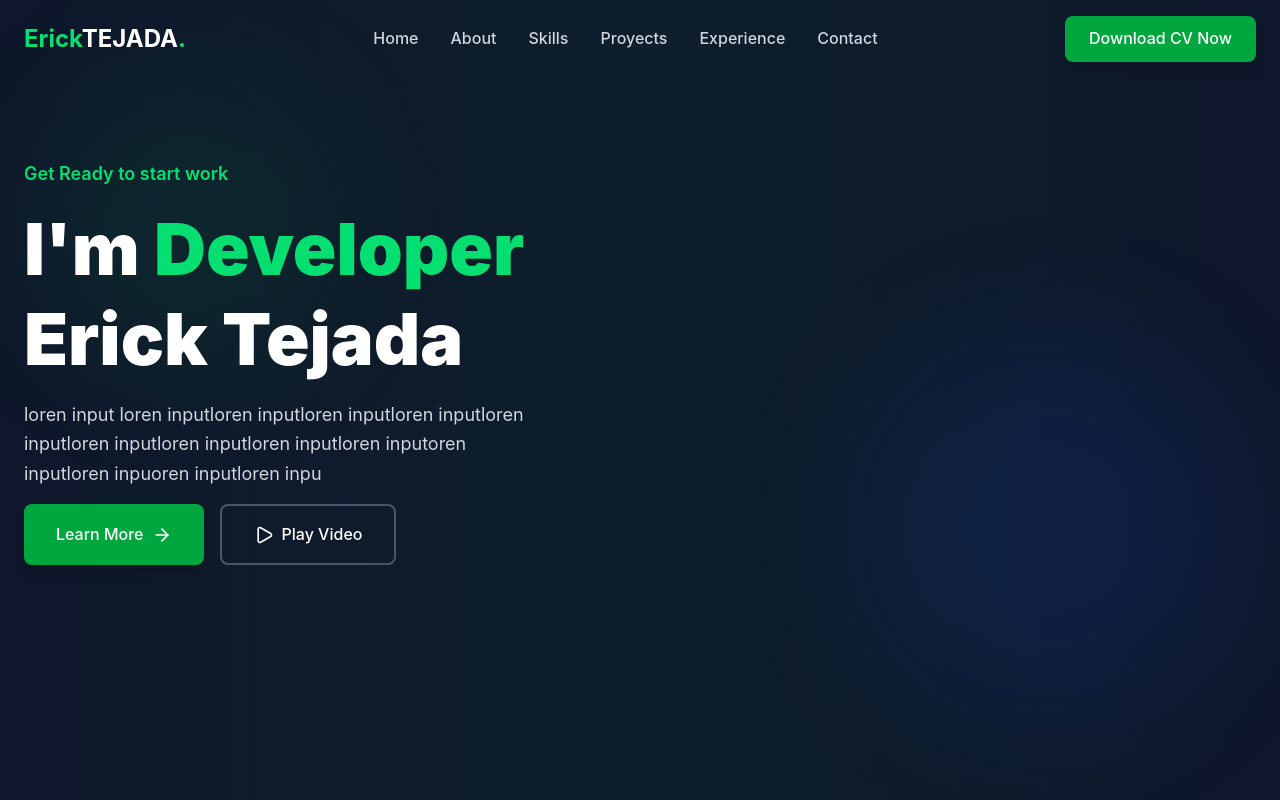
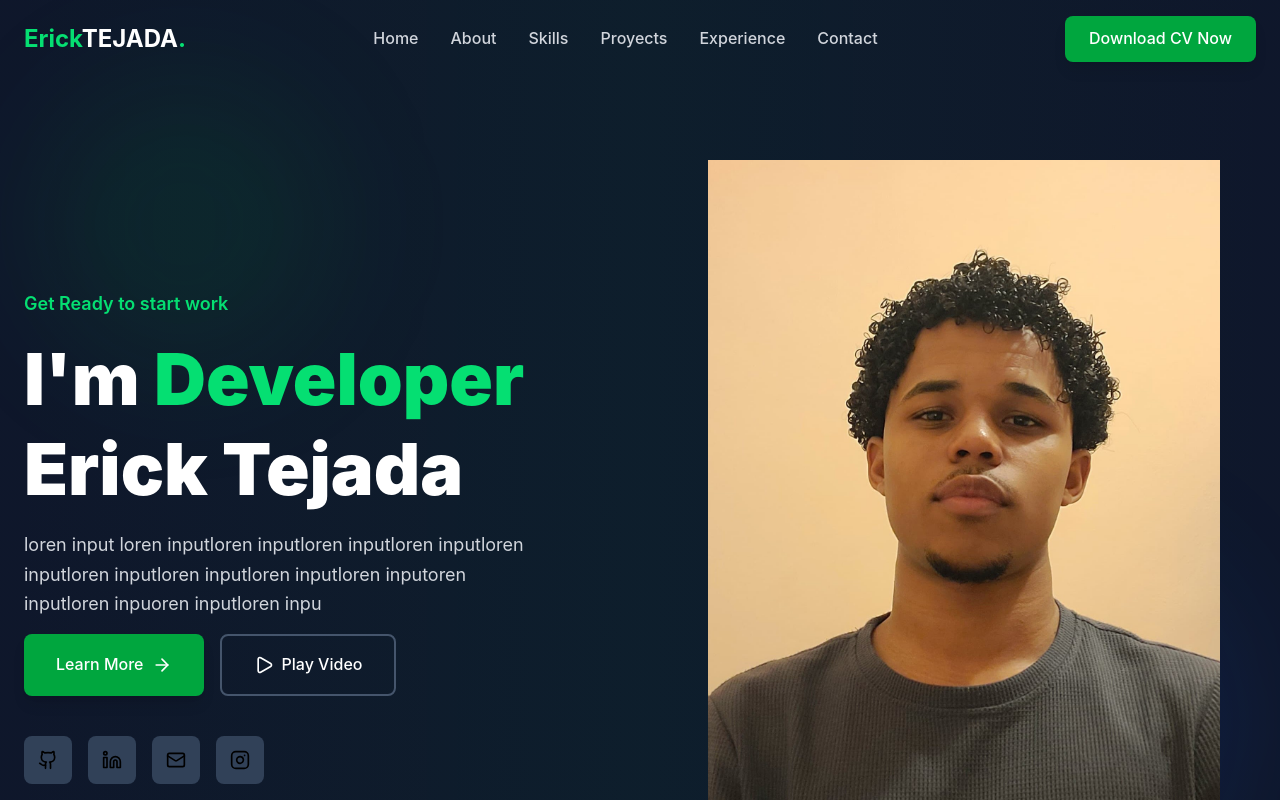
Before and after one commit to ErickDev-T/Portafolio, a React (Vite) app: page / in a window 1280 px wide. Shown: the top 800 px of the page. Built offline with nearby package versions, Linux system fonts and the light colour scheme.

Commit message:
adding social media and photo

```diff
--- a/src/components/Hero.jsx
+++ b/src/components/Hero.jsx
@@ -1,5 +1,7 @@
-import { ArrowRight, Play } from "lucide-react";
+import { ArrowRight, Github, InstagramIcon, Linkedin, Mail, Play } from "lucide-react";
 import React from "react";
+import photo from "../assets/photo.jpeg";
+
 
 function Hero() {
   return (
@@ -15,7 +17,7 @@ function Hero() {
       </div>
 
       <div className="container mx-auto px-6 py-20 relative z-10">
-        <div className="grid lg:grid-cols-2 gap-16 items-center"></div>
+        <div className="grid lg:grid-cols-2 gap-16 items-center">
         {/* left content */}
         <div className="space-y-8">
           <div className="space-y-4">
@@ -33,19 +35,56 @@ function Hero() {
             <div className="flex flex-wrap gap-4 transition-all duration-1000 delay-600">
               <button className="bg-green-600 text-white px-8 py-4 rounded-lg hover:bg-green-700 transition-all duration-300 flex items-center gap-2 group shadow-lg hover:shadow-xl font-medium hover:scale-105">
                 Learn More
-                  <ArrowRight className="w-5 h-5 transition-transform group-hover:translate-x-1"/>
+                <ArrowRight className="w-5 h-5 transition-transform group-hover:translate-x-1" />
               </button>
               <button className="border-2 border-slate-600 text-white px-8 py-4 rounded-lg hover:border-green-600 hover:text-green-400 transition-all duration-300 font-medium flex items-center gap-2 group hover:scale-105">
                 <Play className="w-5 h-5" /> Play Video
               </button>
             </div>
+            {/*iconos redes sociales*/}
+            <div className="flex gap-4 pt-6 transition-all duration-100 delay-800">
+              <a href="#"
+                className="w-12 h-12 bg-slate-700 rounded-lg flex items-center justify-center hover:bg-green-600 hover:text-white transition-all duration-300 group hover:scale-110 hover:rotate-6"
+              >
+                <Github className="w-5 h-5" />
+              </a>
 
+              <a href="#"
+                className="w-12 h-12 bg-slate-700 rounded-lg flex items-center justify-center hover:bg-green-600 hover:text-white transition-all duration-300 group hover:scale-110 hover:rotate-6"
+              >
+                <Linkedin className="w-5 h-5" />
+              </a>
+
+              <a href="#"
+                className="w-12 h-12 bg-slate-700 rounded-lg flex items-center justify-center hover:bg-green-600 hover:text-white transition-all duration-300 group hover:scale-110 hover:rotate-6"
+              >
+                <Mail className="w-5 h-5" />
+              </a>
+
+
+              <a href="#"
+                className="w-12 h-12 bg-slate-700 rounded-lg flex items-center justify-center hover:bg-green-600 hover:text-white transition-all duration-300 group hover:scale-110 hover:rotate-6"
+              >
+                <InstagramIcon className="w-5 h-5" />
+              </a>
+            </div>
+          </div>
+        </div>
+        {/* right background */}
+
+        <div className={`relative transition-all duration-1000 delay-300`}>
+          <div className="relative">
+            <div className="w-full max-w-lg mx-auto">
+              <div className="relative group">
+                <img src={photo}></img>
 
               </div>
 
+            </div>
 
           </div>
-        {/* right background */}
+        </div>
+        </div>
       </div>
     </section>
   );
```
Also changed, not shown: src/components/Header.jsx (+16 -16 lines), src/assets/photo.jpeg (added). Lines whose indentation alone changed are shown as unchanged.
